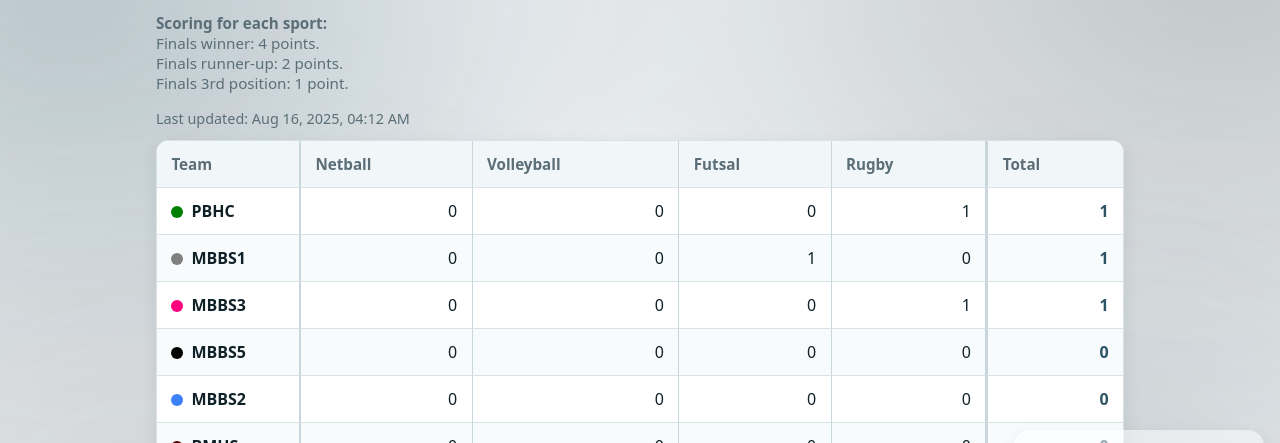
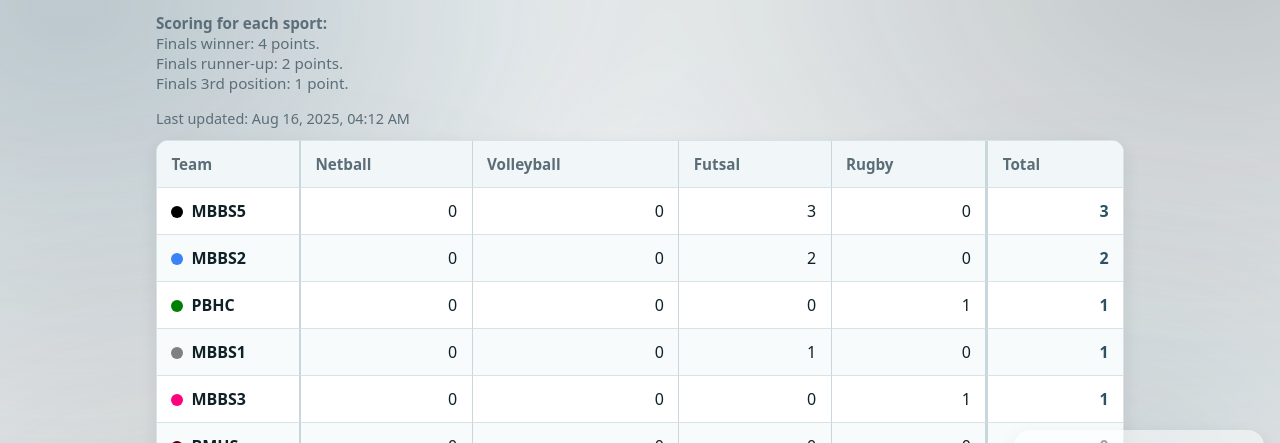
Before and after one commit to abdupix/UPSMsportsDay, a plain HTML site: page index.html in a window 1280 px wide. Shown: the part 98-541 px from the top of the page. Drawn offline with Linux system fonts and the light colour scheme; a web font is replaced by a local one.

Commit message:
Update index.html
futsal 2mbbs2. 3mbbs5

```diff
--- a/index.html
+++ b/index.html
@@ -50,7 +50,7 @@
                         <th scope="row" class="team">MBBS2</th>
                         <td class="score" data-label="Netball">0</td>
                         <td class="score" data-label="Volleyball">0</td>
-                        <td class="score" data-label="Futsal">0</td>
+                        <td class="score" data-label="Futsal">2</td>
                         <td class="score" data-label="Rugby">0</td>
                         <td class="total" data-label="Total" aria-label="Total for MBBS2">0</td>
                     </tr>
@@ -66,7 +66,7 @@
                         <th scope="row" class="team">MBBS5</th>
                         <td class="score" data-label="Netball">0</td>
                         <td class="score" data-label="Volleyball">0</td>
-                        <td class="score" data-label="Futsal">0</td>
+                        <td class="score" data-label="Futsal">3</td>
                         <td class="score" data-label="Rugby">0</td>
                         <td class="total" data-label="Total" aria-label="Total for MBBS5">0</td>
                     </tr>
```
